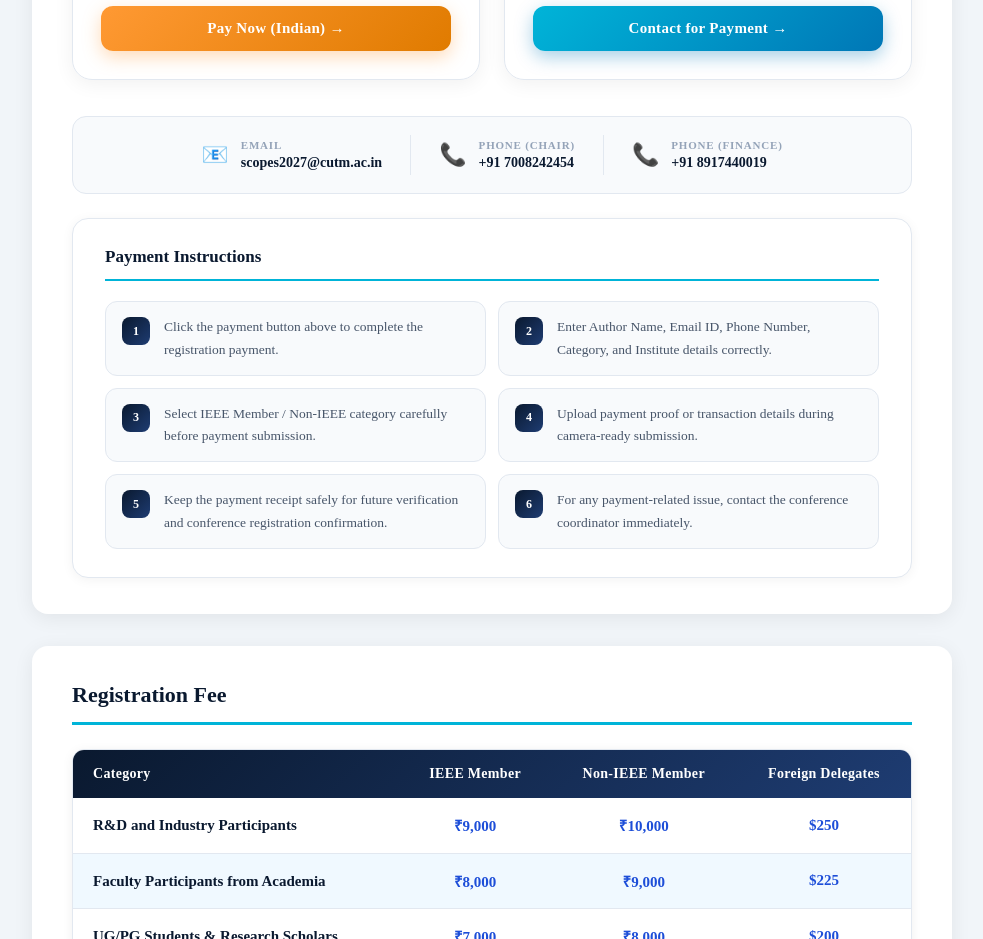
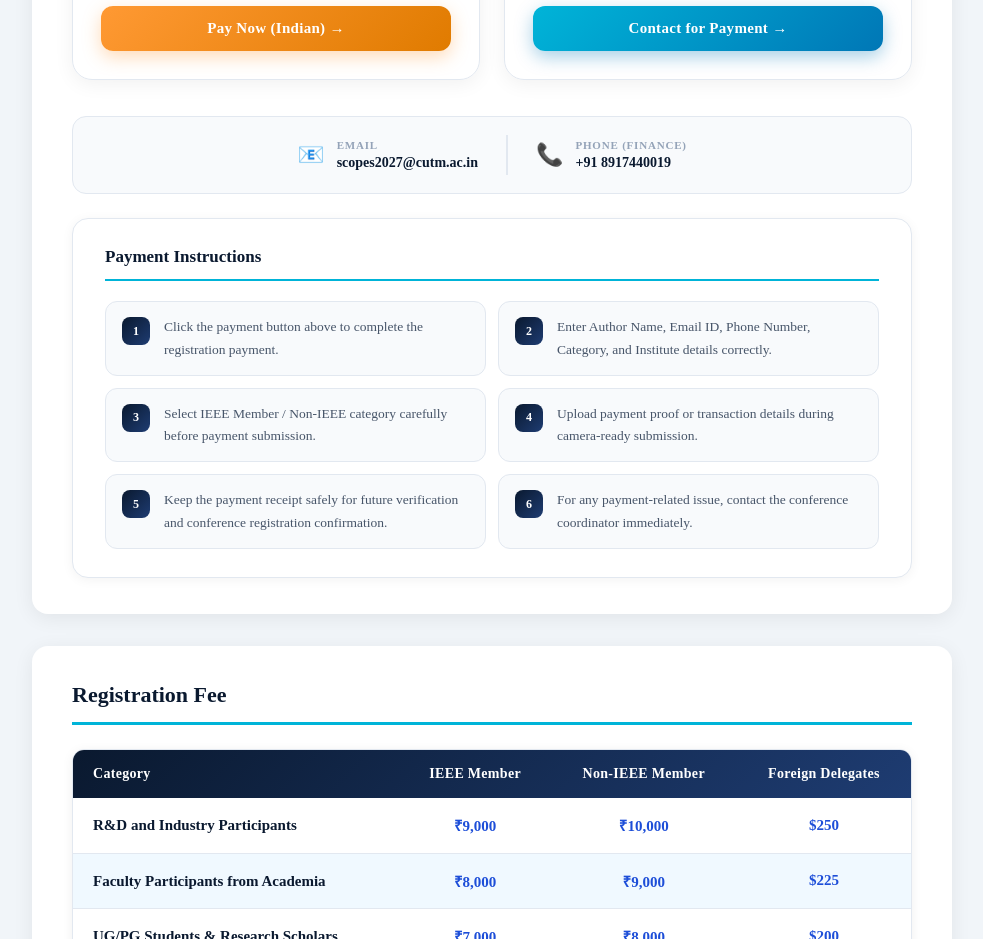
Before and after one commit to krushayu/SCOPES-2027, a React (Create React App) app: page /registration in a window 1280 px wide. Shown: the part 2140-3079 px from the top of the page, without its empty margins (148-1131 px from the left). Built offline with nearby package versions, Linux system fonts and the light colour scheme.

Commit message:
new update

```diff
--- a/src/Pages/Registration.js
+++ b/src/Pages/Registration.js
@@ -152,13 +152,13 @@ const Registration = () => {
               </div>
             </div>
             <div className="reg-pay-shared-divider" />
-            <div className="reg-pay-shared-item">
+            {/* <div className="reg-pay-shared-item">
               <span className="reg-pay-shared-icon">📞</span>
               <div>
                 <div className="reg-pay-shared-label">Phone (Chair)</div>
                 <a href="tel:+917008242454">+91 7008242454</a>
               </div>
-            </div>
+            </div> */}
             <div className="reg-pay-shared-divider" />
             <div className="reg-pay-shared-item">
               <span className="reg-pay-shared-icon">📞</span>
```
